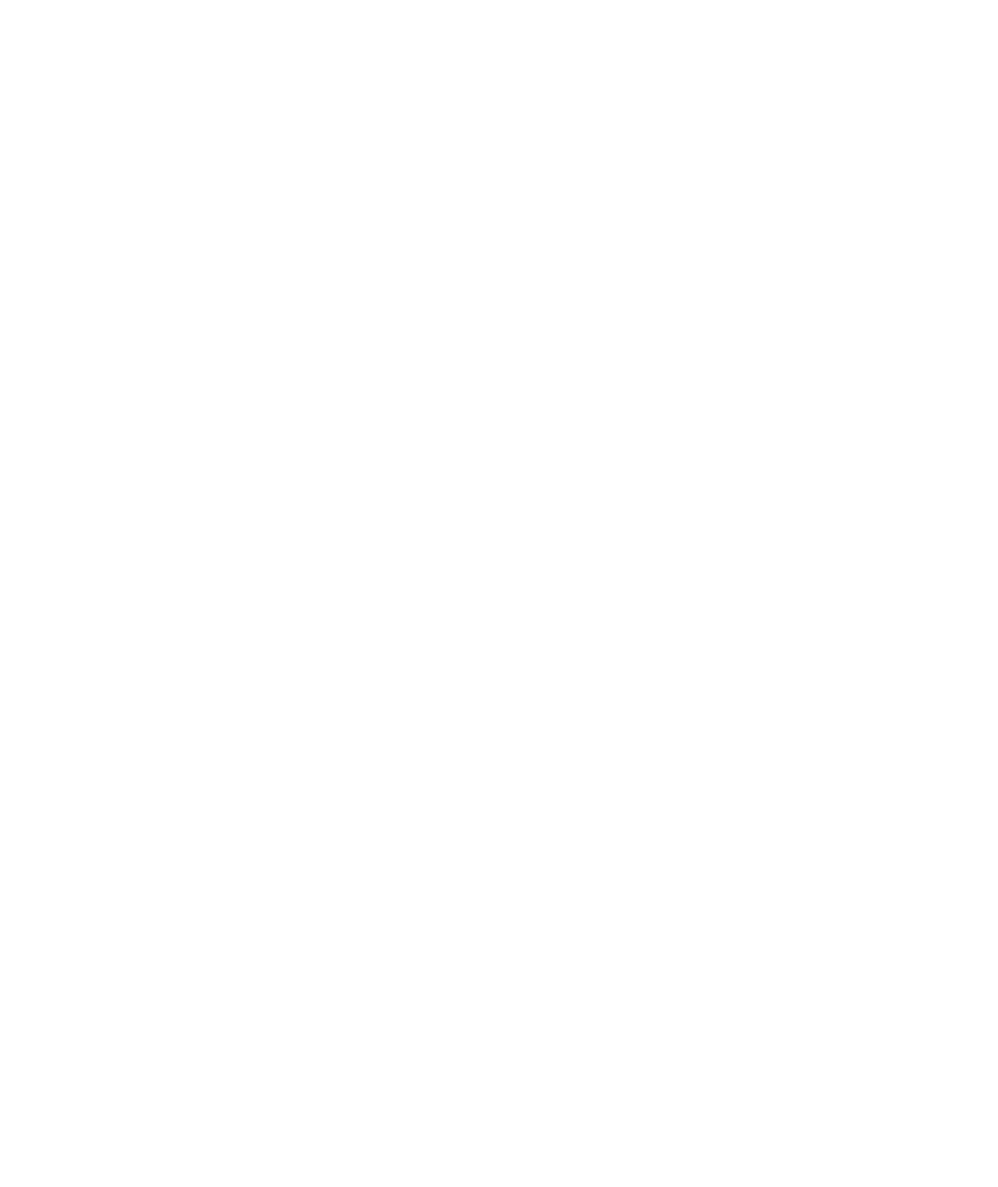
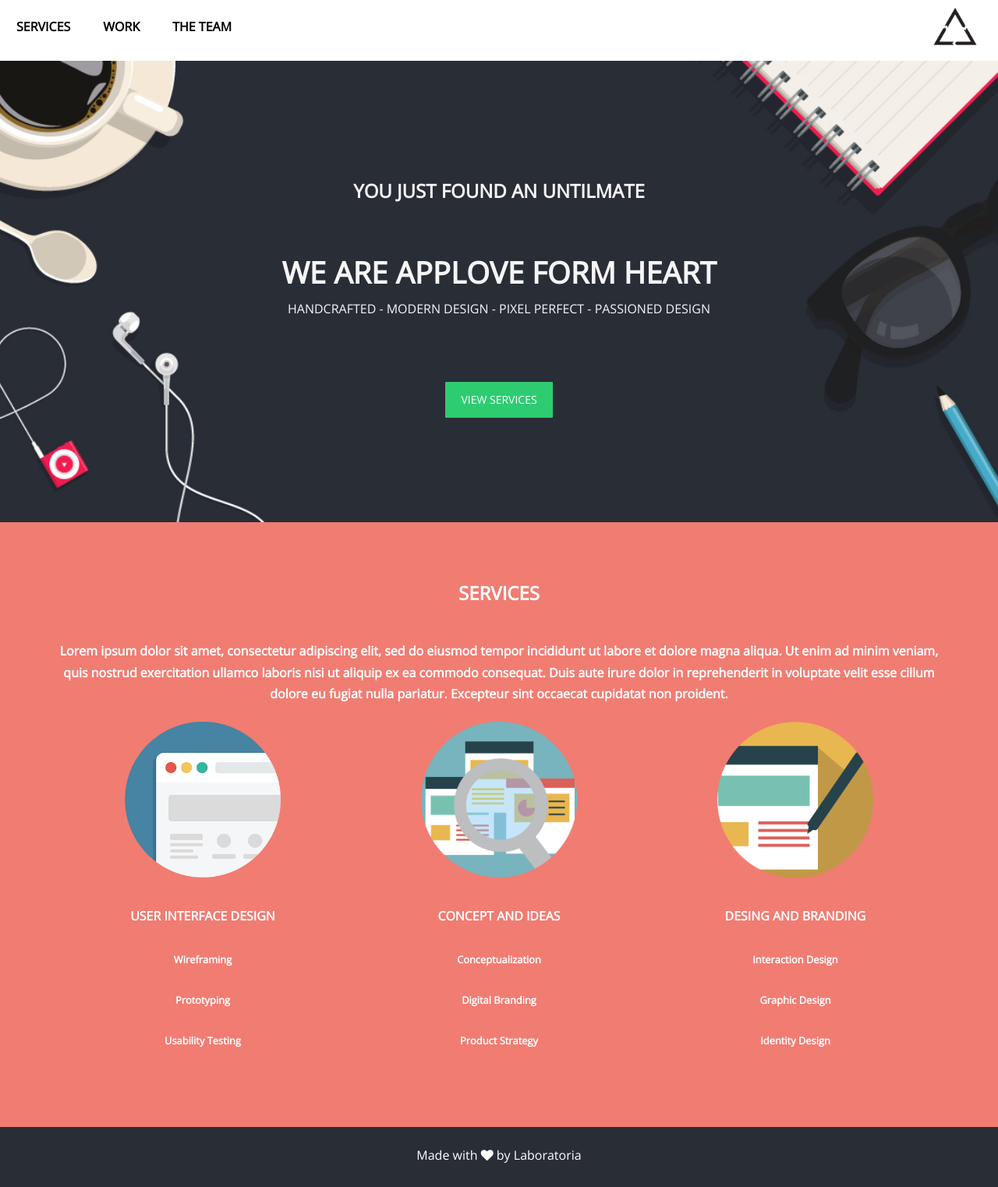
Before and after one commit to Polas7/App-Love-Flex, a plain HTML site: page index.html in a window 1280 px wide. Shown: the whole page at 78% size. Before the commit the page ends 800 px from the top, so only its background shows below. Drawn offline with nearby package versions, Linux system fonts and the light colour scheme.

Commit message:
terminado

```diff
--- a/css/common.css
+++ b/css/common.css
@@ -1,3 +1,89 @@
+
+.container{
+    max-width: 1200px;
+    width: 100%;
+    margin: 0 auto;
+}
+
+.row:before, .row:after{
+    content: "";
+    display: table;
+}
+
+.row:after{
+    clear: both;
+}
+
+[class*="col-"]{
+     min-height: 7px;
+     float: left;
+     padding: 12px;
+}
+
+.col-1{
+    /*(1/12)*100*/
+    width: 8.333333%;
+}
+
+.col-2{
+    /*(2/12)*100*/
+    width: 16.666667%;
+}
+
+.col-3{
+    /*(3/12)*100*/
+    width: 25%;
+}
+
+.col-4{
+    /*(4/12)*100*/
+    width: 33.333333%;
+}
+
+.col-5{
+    /*(5/12)*100*/
+    width: 41.666667%;
+}
+
+.col-6{
+    /*(6/12)*100*/
+    width: 50%;
+}
+
+.col-7{
+    /*(7/12)*100*/
+    width: 58.333333%;
+}
+
+.col-8{
+    /*(8/12)*100*/
+    width: 66.666667%;
+}
+
+.col-9{
+    /*(9/12)*100*/
+    width: 75%;
+}
+
+.col-10{
+    /*(10/12)*100*/
+    width: 83.333333%;
+}
+
+.col-11{
+    /*(11/12)*100*/
+    width: 91.666667%;
+}
+
+.col-12{
+    /*(12/12)*100*/
+    width: 100%;
+}
+
+.img-responsive{
+    max-width: 100%;
+    width: 100%;
+}
 /*
  * Clases reutilizables para el proyecto
  * (Aquí pueden ir las clases de tu grid)
@@ -14,3 +100,7 @@
 .text-uppercase {
   text-transform: uppercase;
 }
+/*contenedor Flexbox*/
+.flex-container{
+	display: flex;
+}
--- a/css/main.css
+++ b/css/main.css
@@ -3,5 +3,87 @@
   font-size: 16px;
   line-height: 1.71429;
   background-color: #fff;
+  font-family: 'Open Sans', sans-serif;
   /* Enlaza la tipografia Open Sans */
 }
+/*Menu*/
+.link{
+  font-weight: 700;
+  padding: 21px;
+  color: black;
+  text-decoration: none;
+
+}
+.menu{
+	background-color: white;
+	position: fixed;
+	top: 0;
+	left: 0;
+	width: 100%;
+}
+.menu.flex-container{
+	justify-content: flex-start;
+}
+.logo-container{
+	margin-left: auto;
+	margin-right: 20px;
+}
+.flex-container .logo{
+	width: 70px;
+	height: 70px;
+}
+
+/*home*/
+#home{
+	height: 600px;
+	margin-top: 70px;
+
+	background-image: url(../assets/images/bg-home.jpg);
+	background-position: center;
+	background-size: cover;
+	background-attachment: fixed;
+	background-repeat: no-repeat;
+
+	justify-content: center;
+	align-items: center;
+	flex-direction: column;
+
+	color: whitesmoke;
+}
+.text-home{
+	font-size: 2.4em;
+}
+.btn-home{
+  background: #2Ecc71;
+  color: #fff;
+  padding: 11px 20px;
+  border-radius: 1px;
+  font-weight: 500;
+  text-transform: uppercase;
+  margin-top: 63px;
+  display: inline-block;
+  font-size: 14px;
+  text-decoration: none;
+}
+/*services*/
+#services{
+	background-color: #F17C72;
+	text-align: center;
+	color: #fff;
+	padding: 70px;
+}
+#services.flex-container{
+	justify-content: space-around;
+	flex-wrap: wrap;
+}
+.box-services{
+	font-size: 1.2em;
+	font-weight: bold;
+}
+footer{
+	background-color: #292d36;
+    text-align: center;
+    height: 70px;
+    color: white;
+    padding-top: 7px;
+  }
--- a/index.html
+++ b/index.html
@@ -4,16 +4,64 @@
 	<meta charset="UTF-8">
 	<title>AppLove with Flexbox</title>
 	<!-- Importa fontAwesome -->
-
+	<link href="https://maxcdn.bootstrapcdn.com/font-awesome/4.7.0/css/font-awesome.min.css" rel="stylesheet" integrity="sha384-wvfXpqpZZVQGK6TAh5PVlGOfQNHSoD2xbE+QkPxCAFlNEevoEH3Sl0sibVcOQVnN" crossorigin="anonymous">
+	<link href="https://fonts.googleapis.com/css?family=Open+Sans" rel="stylesheet">
 	<!-- Importa la fuente del proyecto (Open Sans de Google Fonts (https://fonts.google.com) -->
-
+	<link rel="stylesheet" type="text/css" href="css/common.css">
+	<link rel="stylesheet" type="text/css" href="css/main.css">
 	<!-- Enlaza tu CSS reutilizable aquí (common.css) -->
-
-	<!-- Enlaza tu CSS del proyecto aquí -->
-
 </head>
 <body>
+	<nav class="menu flex-container">
+		<a href="#" class="text-uppercase link">Services</a>
+		<a href="#" class="text-uppercase link">Work</a>
+		<a href="#" class="text-uppercase link">The team</a>
+		<div class="logo-container">
+			<img src="assets/images/logo-r.png" class="logo" alt="Logo" width="70">
+		</div>
+	</nav>
 
+	<section id="home" class="flex-container">
+		<h2>YOU JUST FOUND AN UNTILMATE</h2>
+		<h1 class="text-uppercase text-home mb-0">
+			we are applove form heart
+		</h1>
+		<p class="text-uppercase mt-0">
+			HANDCRAFTED - MODERN DESIGN - PIXEL PERFECT - PASSIONED DESIGN
+		</p>
+		<a href="#services" class="btn-home">View services</a>
+	</section>
+	<section id="services" class="flex-container">
+		<h2 class="text-uppercase text-services mt-0">Services</h2>
+		<h4>
+			Lorem ipsum dolor sit amet, consectetur adipiscing elit, sed do eiusmod tempor incididunt ut labore et dolore magna aliqua. Ut enim ad minim veniam, quis nostrud exercitation ullamco laboris nisi ut aliquip ex ea commodo consequat. Duis aute irure dolor in reprehenderit in voluptate velit esse cillum dolore eu fugiat nulla pariatur. Excepteur sint occaecat cupidatat non proident.
+		</h4>
+		<div class="box-services">
+			<img src="assets/images/website.png" alt="website" width="200">
+			<h5 class="mb-0">USER INTERFACE DESIGN</h5>
+			<h6 class="m-0">Wireframing</h6>
+			<h6 class="m-0">Prototyping</h6>
+			<h6 class="m-0">Usability Testing</h6>
+		</div>
+		<div class="box-services">
+			<img src="assets/images/img-1.png" alt="website" width="200">
+			<h5 class="mb-0">CONCEPT AND IDEAS</h5>
+			<h6 class="m-0">Conceptualization</h6>
+			<h6 class="m-0">Digital Branding</h6>
+			<h6 class="m-0">Product Strategy</h6>
+		</div>
+		<div class="box-services">
+			<img src="assets/images/lapiz.png" alt="website" width="200">
+			<h5 class="mb-0">DESING AND BRANDING</h5>
+			<h6 class="m-0">Interaction Design</h6>
+			<h6 class="m-0">Graphic Design</h6>
+			<h6 class="m-0">Identity Design</h6>
+		</div>
+	</section>
+	<footer>
+		<p>Made with <i class="fa fa-heart" aria-hidden="true"></i> by Laboratoria</p>
+	</footer>
 	<!-- Enlaza tu JS del proyecto aquí -->
+	<script type="text/javascript" src="js/app.js"></script>
 </body>
 </html>
```
